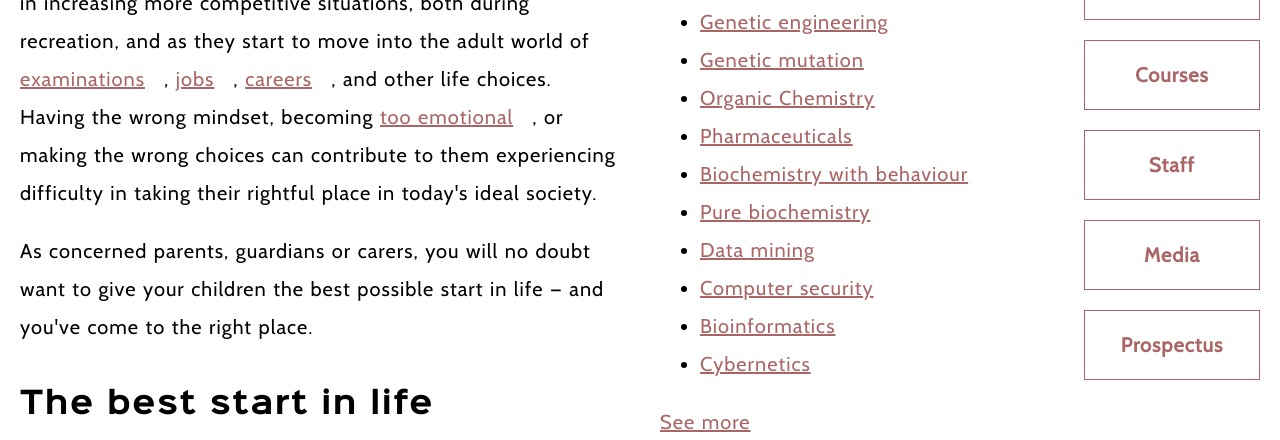
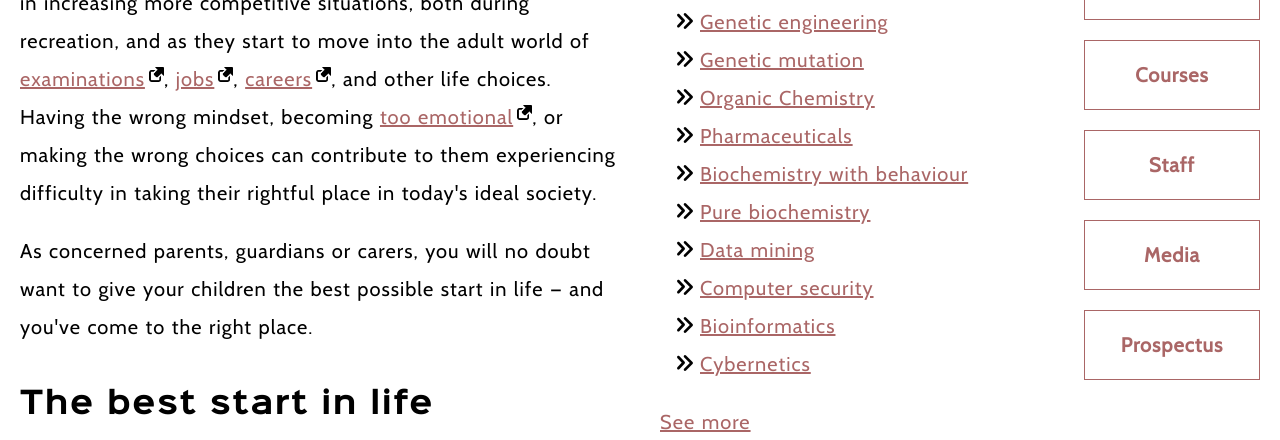
Before and after one commit to jasheloper/web-fonts, a plain HTML site: page index.html in a window 1280 px wide. Shown: the part 360-800 px from the top of the page. Drawn offline with Linux system fonts and the light colour scheme; the site is published under a folder, as on GitHub Pages, so addresses that start at the root find nothing.

Commit message:
fixing paths

```diff
--- a/style.css
+++ b/style.css
@@ -70,7 +70,7 @@ a:active {
   background-color: rgb(237, 186, 186);
 }
 a[href*="http"] {
-  background: url('/images/external-link-52.png') no-repeat 100% 0;
+  background: url('images/external-link-52.png') no-repeat 100% 0;
   background-size: 15px 15px;
   padding-right: 19px;
 }
@@ -93,7 +93,7 @@ nav {
 }
 
 ul {
-  list-style-image: url(/images/bullet-2.png);
+  list-style-image: url(images/bullet-2.png);
 }
 
 nav ul {
```
